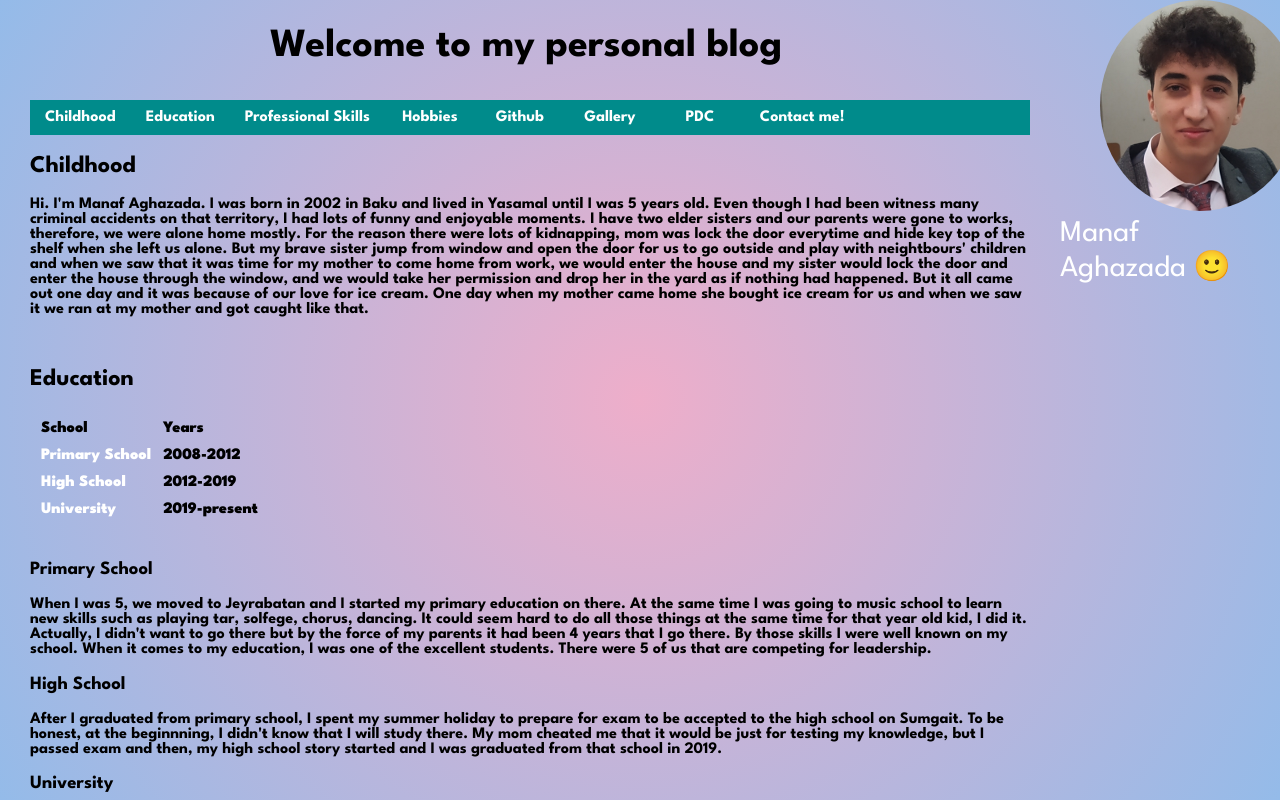
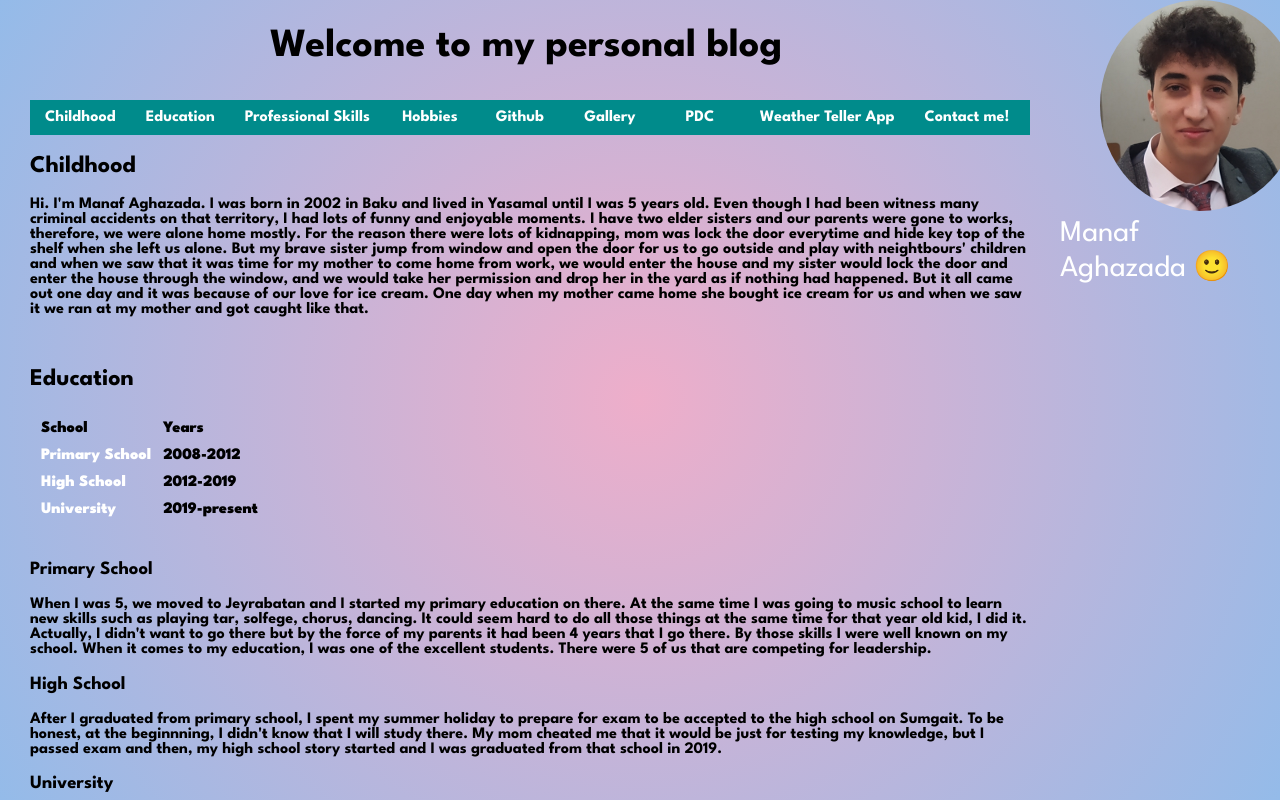
Before and after one commit to Manaf-Aghazada/maghazada.github.io, a plain HTML site: page index.html in a window 1280 px wide. Shown: the top 800 px of the page. Drawn offline with Linux system fonts and the light colour scheme.

Commit message:
Update index.html

```diff
--- a/index.html
+++ b/index.html
@@ -44,6 +44,9 @@
     </li>
     <li class="bar-element">
         <a href="/digital-business-cart/index.html" target="_blank">PDC</a>
+    </li>
+    <li class="bar-element">
+        <a href="/Weather_Teller_App/index.html" target="_blank">Weather Teller App</a>
     </li>
     <li class="bar-element">
         <a href="ContactMe.html" target="_blank">Contact me!</a>
```
